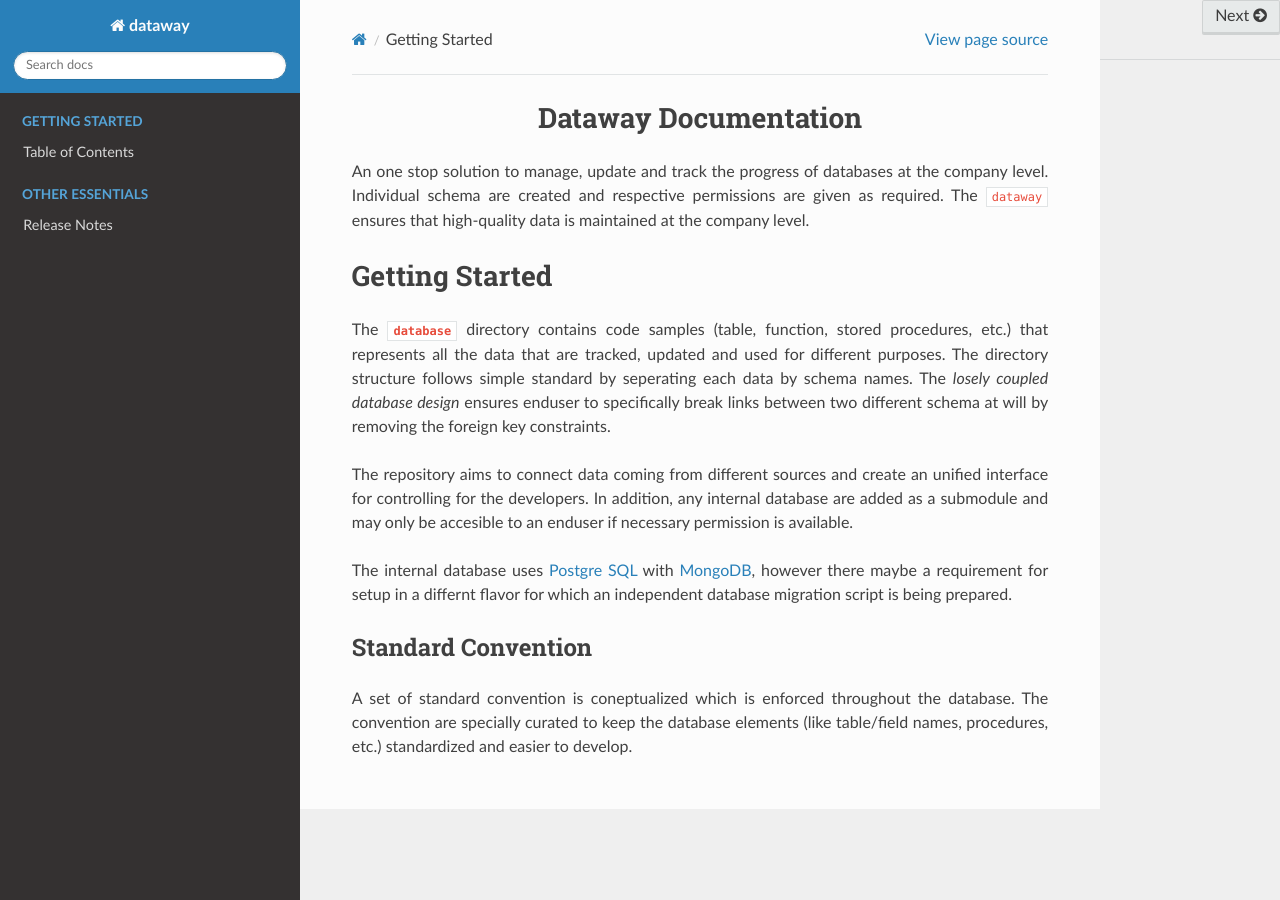
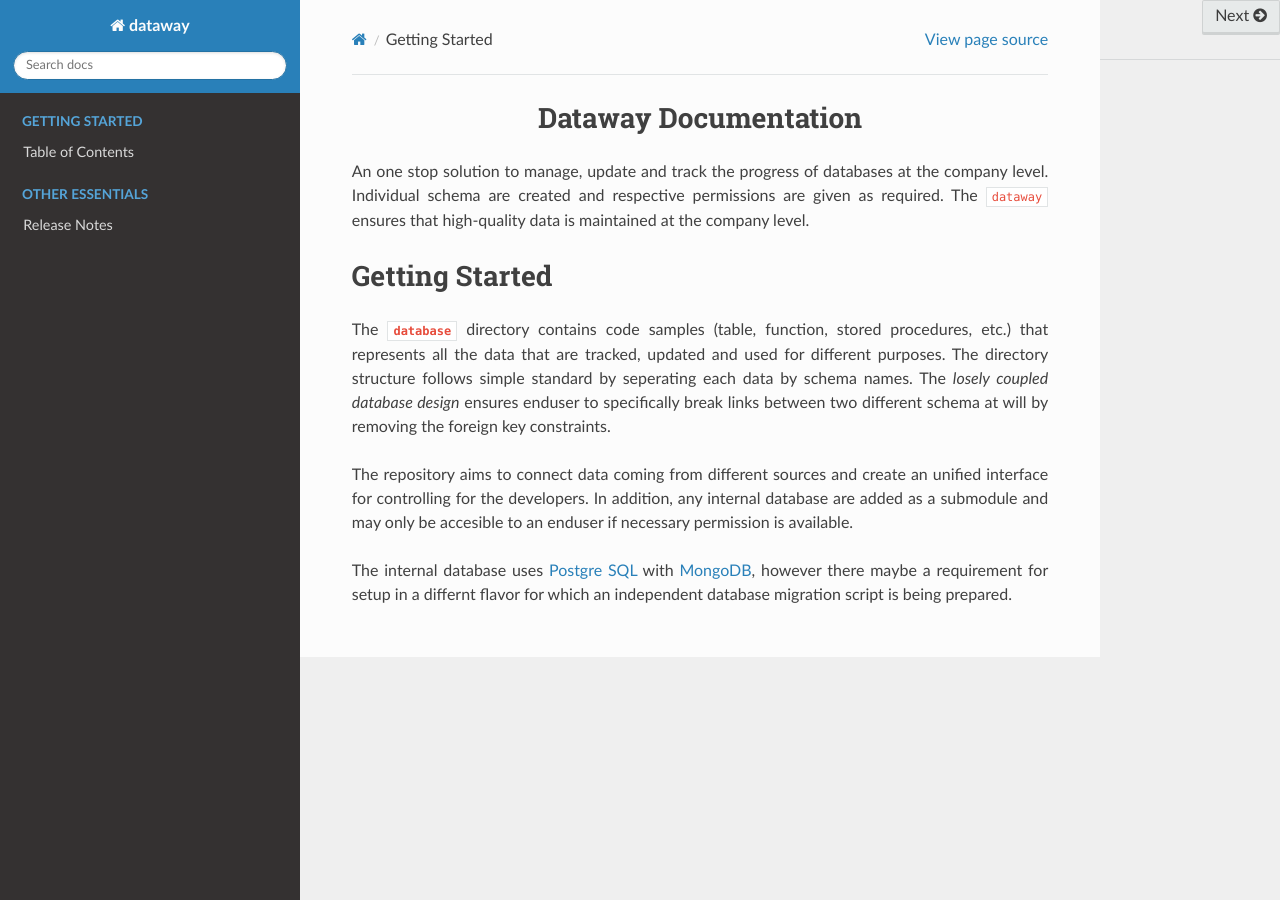
Before and after one commit to digitphilia/dataway, a Sphinx documentation site: the page built from docs/index.md, in a window 1280 px wide. Built offline with Sphinx 7.4.7 and the Read the Docs theme 3.1.0, drawn with Linux system fonts in a browser that asks for light colours; the version number could not be read and is left out.

Commit message:
🩹 standard convention should only be from toc level

```diff
--- a/docs/index.md
+++ b/docs/index.md
@@ -36,9 +36,4 @@ permission is available.
 The internal database uses [Postgre SQL](https://www.postgresql.org/) with [MongoDB](https://www.mongodb.com/), however there
 maybe a requirement for setup in a differnt flavor for which an independent database migration script is being prepared.
 
-### Standard Convention
-
-A set of standard convention is coneptualized which is enforced throughout the database. The convention are specially curated
-to keep the database elements (like table/field names, procedures, etc.) standardized and easier to develop.
-
 </div>
```
